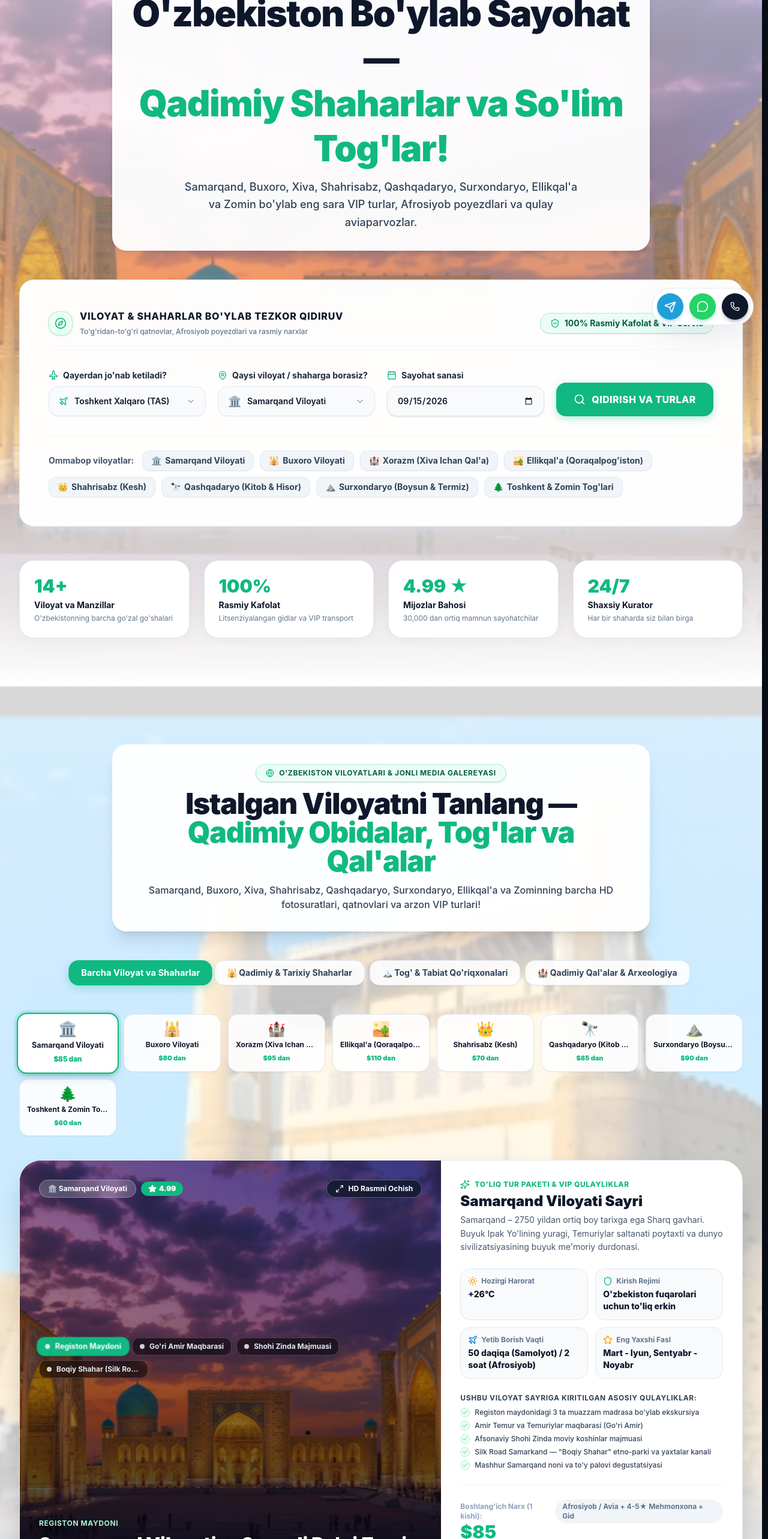
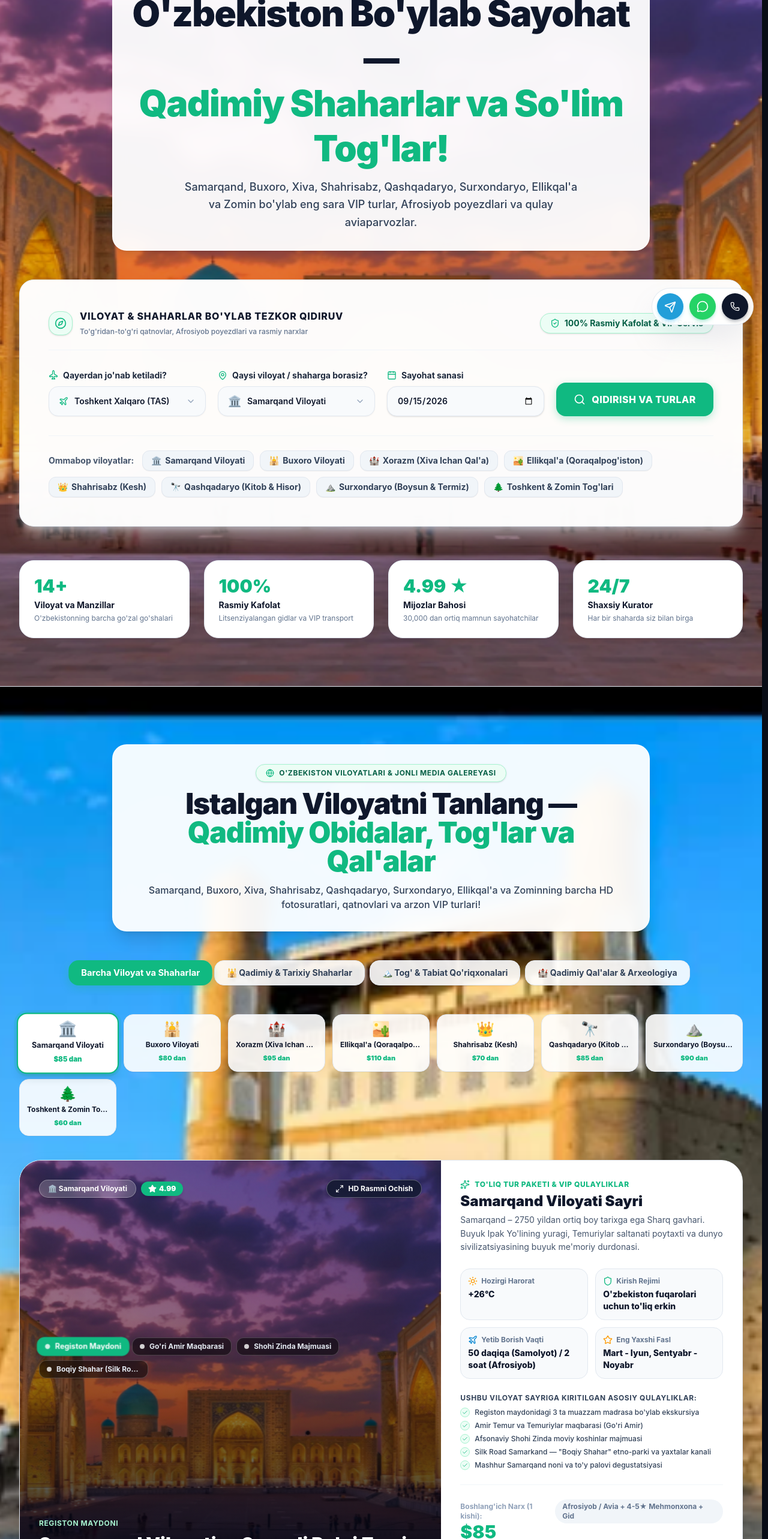
Before and after one commit to humoyun1773/sayohat-web, a React (Vite) app: page / in a window 1280 px wide. Shown: the part 234-2800 px from the top of the page at 60% size. Built offline with nearby package versions, Linux system fonts and the light colour scheme.

Commit message:
Completely remove all opacity, tints, and gradient overlays from background images across all sections for 100% pure crystal-clear display

```diff
--- a/src/components/sections/CountryExplorer.jsx
+++ b/src/components/sections/CountryExplorer.jsx
@@ -68,16 +68,15 @@ export default function CountryExplorer({
   const currentPrice = currentCountry.basePriceUSD || currentCountry.priceUSD || 80;
 
   return (
-    <section id="countries" className="py-20 sm:py-24 relative overflow-hidden bg-white border-y border-slate-200">
+    <section id="countries" className="py-20 sm:py-24 relative overflow-hidden bg-slate-900 border-y border-slate-200">
 
-      {/* 100% Verified Bukhara Ark Landmark Full-Bleed Background */}
+      {/* 100% Pure, Crystal-Clear Bukhara Ark Background - ZERO OPACITY */}
       <div className="absolute inset-0 z-0 pointer-events-none overflow-hidden">
         <img
           src="/images/landmarks/bukhara-ark.png"
           alt="Bukhara Ark Historical Architecture"
-          className="w-full h-full object-cover object-center filter brightness-100 contrast-105"
+          className="w-full h-full object-cover object-center"
         />
-        <div className="absolute inset-0 bg-gradient-to-b from-white/85 via-white/70 to-white/90"></div>
       </div>
 
       <div className="max-w-7xl mx-auto px-4 sm:px-6 lg:px-8 relative z-10 w-full">
--- a/src/components/sections/Hero.jsx
+++ b/src/components/sections/Hero.jsx
@@ -40,14 +40,13 @@ export default function Hero({ onSelectCountry, t, lang = 'uz' }) {
   return (
     <section id="hero" className="relative min-h-[88vh] pt-28 sm:pt-36 pb-16 sm:pb-20 flex items-center justify-center overflow-hidden bg-white">
 
-      {/* 100% Pure, Razor-Sharp Uzbekistan Samarkand Registan Historical Background */}
+      {/* 100% Pure, Crystal-Clear Samarkand Registan Background - ZERO OPACITY */}
       <div className="absolute inset-0 z-0 overflow-hidden pointer-events-none">
         <img
           src="/images/landmarks/samarkand-registan.png"
           alt="Samarkand Registan Square Historical Architecture"
-          className="w-full h-full object-cover object-center filter brightness-100 contrast-105 scale-100"
+          className="w-full h-full object-cover object-center"
         />
-        <div className="absolute inset-0 bg-gradient-to-b from-white/70 via-white/30 to-white"></div>
       </div>
 
       <div className="max-w-7xl mx-auto px-4 sm:px-6 lg:px-8 relative z-10 w-full">
--- a/src/components/sections/HotDeals.jsx
+++ b/src/components/sections/HotDeals.jsx
@@ -17,14 +17,13 @@ export default function HotDeals({ currency = 'USD', onOpenBooking, t, lang = 'u
   return (
     <section id="deals" className="py-24 relative overflow-hidden bg-slate-900 border-y border-slate-200">
 
-      {/* 100% Pure, Razor-Sharp Khiva Ichan Kala Ancient City Sunset Background */}
+      {/* 100% Pure, Crystal-Clear Khiva Ichan Kala Background - ZERO OPACITY */}
       <div className="absolute inset-0 z-0 pointer-events-none overflow-hidden">
         <img
           src="/images/landmarks/khiva-ichan-kala.png"
           alt="Khiva Ichan Kala Historical City"
-          className="w-full h-full object-cover object-center filter brightness-95 contrast-105"
+          className="w-full h-full object-cover object-center"
         />
-        <div className="absolute inset-0 bg-slate-950/75"></div>
       </div>
 
       <div className="max-w-7xl mx-auto px-4 sm:px-6 lg:px-8 relative z-10 w-full">
--- a/src/components/sections/Reviews.jsx
+++ b/src/components/sections/Reviews.jsx
@@ -6,14 +6,13 @@ export default function Reviews({ t, lang = 'uz' }) {
   return (
     <section id="reviews" className="py-24 relative overflow-hidden bg-slate-900 border-t border-slate-200">
 
-      {/* 100% Pure, Razor-Sharp Samarkand Registan Landmark Background */}
+      {/* 100% Pure, Crystal-Clear Samarkand Registan Background - ZERO OPACITY */}
       <div className="absolute inset-0 z-0 pointer-events-none overflow-hidden">
         <img
           src="/images/landmarks/samarkand-registan.png"
           alt="Samarkand Registan Historical Ensemble"
-          className="w-full h-full object-cover object-center filter brightness-95 contrast-105"
+          className="w-full h-full object-cover object-center"
         />
-        <div className="absolute inset-0 bg-slate-950/75"></div>
       </div>
 
       <div className="max-w-7xl mx-auto px-4 sm:px-6 lg:px-8 relative z-10 w-full">
--- a/src/components/sections/WhyUs.jsx
+++ b/src/components/sections/WhyUs.jsx
@@ -10,14 +10,13 @@ export default function WhyUs({ t }) {
   return (
     <section id="why-us" className="py-24 relative overflow-hidden bg-slate-900 border-t border-slate-200">
 
-      {/* 100% Verified Pure Razor-Sharp Shahrisabz Oqsaroy Historical Background */}
+      {/* 100% Pure, Crystal-Clear Shahrisabz Oqsaroy Background - ZERO OPACITY */}
       <div className="absolute inset-0 z-0 pointer-events-none overflow-hidden">
         <img
           src="/images/landmarks/oqsaroy-shahrisabz.png"
           alt="Shahrisabz Oqsaroy Historic Monument"
-          className="w-full h-full object-cover object-center filter brightness-95 contrast-105"
+          className="w-full h-full object-cover object-center"
         />
-        <div className="absolute inset-0 bg-slate-950/75"></div>
       </div>
 
       <div className="max-w-7xl mx-auto px-4 sm:px-6 lg:px-8 relative z-10 w-full">
```
